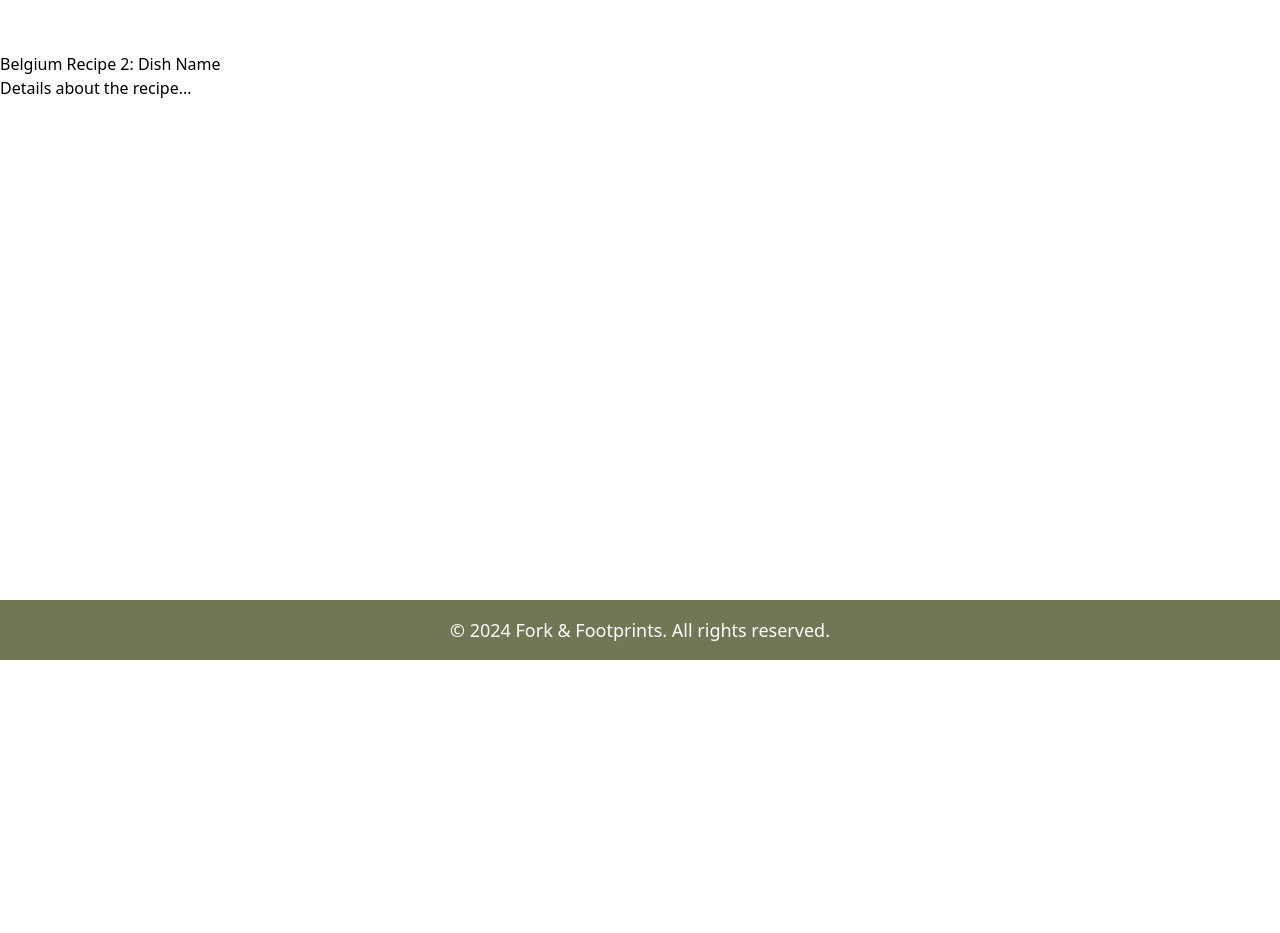
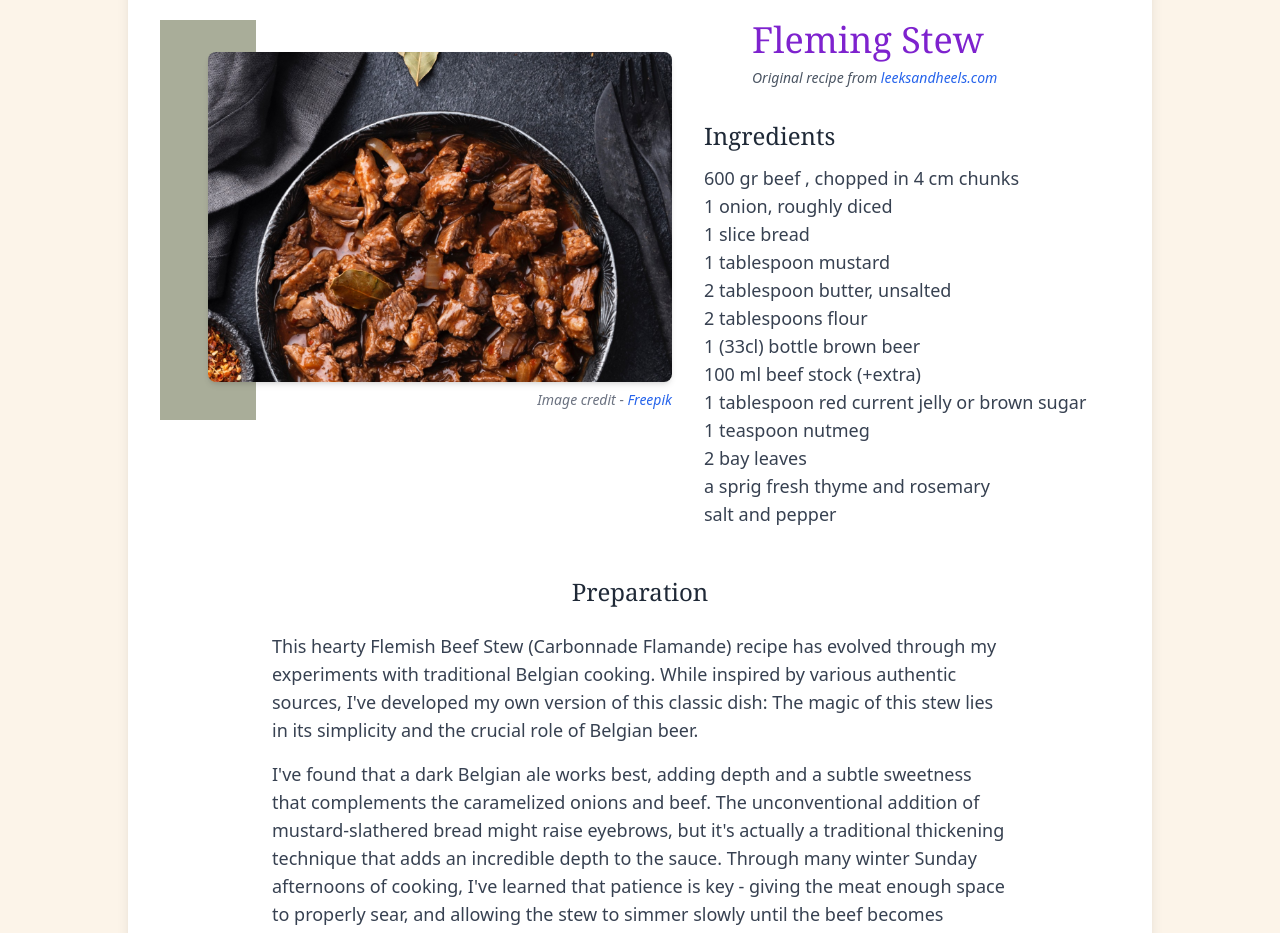
Before and after one commit to Tthompson8416/fork-and-footprints, a React (Vite) app: page /fork-and-footprints/fork-and-footprints/recipes/belgium/recipe2 in a window 1280 px wide. Shown: the part 140-1073 px from the top of the page. Before the commit the page ends 800 px from the top, so only its background shows below. Built offline with nearby package versions, Linux system fonts and the light colour scheme.

Commit message:
Recipe2 added

```diff
--- a/src/pages/Recipe2.jsx
+++ b/src/pages/Recipe2.jsx
@@ -1,12 +1,118 @@
-import React from 'react';
+import flemingStew from "../assets/images/belgium-images/fleming-stew.jpg";
 
-const Recipe2 = () => {
+const Recipe1 = () => {
   return (
-    <div>
-      <h1 className='mt-48'>Belgium Recipe 2: Dish Name</h1>
-      <p>Details about the recipe...</p>
+    <div className="flex justify-center bg-custom-cream px-8 py-12 md:py-16">
+      <div className="relative w-full max-w-[95%] sm:max-w-4xl lg:max-w-5xl bg-white rounded-lg shadow-lg p-8 md:py-16 top-8">
+        {/* Two-column grid for image and ingredients */}
+        <div className="grid grid-cols-1 sm:grid-cols-2 gap-8 mb-12">
+          {/* Left column - Image section */}
+          <div className="relative flex justify-center sm:block">
+            <div className="absolute left-0 hidden w-24 h-[400px] bg-custom-accent/60 sm:block z-0" />
+            <div className="relative w-[80%] sm:w-full sm:ml-12">
+              <img
+                src={flemingStew}
+                alt="Fleming Stew"
+                className="w-full h-[200px] sm:h-[330px] object-cover rounded-lg shadow-md mt-8 z-10"
+              />
+              <p className="relative mt-2 text-xs text-center text-gray-500 sm:text-sm 2xl:text-lg sm:text-right italic">
+                Image credit -{" "}
+                <a
+                  href="https://www.freepik.com/free-photo/delicious-goulash-ready-dinner_25178948.htm#fromView=search&page=1&position=9&uuid=5c97b44b-9c79-4801-adde-713c79c3a977&new_detail=true"
+                  target="_blank"
+                  rel="noopener noreferrer"
+                  className="text-blue-600 hover:text-blue-800"
+                >
+                  Freepik
+                </a>
+              </p>
+            </div>
+          </div>
+
+          {/* Right column - Title and Ingredients */}
+          <div className="relative z-10 space-y-8">
+            <div className="text-center sm:text-left">
+              <h1 className="mb-2 text-2xl font-serif text-red-500 sm:text-2xl lg:text-4xl 2xl:text-5xl sm:ml-12 lg:ml-24 2xl:ml-20 sm:text-yellow-500 md:text-blue-700 lg:text-gray-600 xl:text-purple-700 2xl:text-green-700 3xl:text-orange-700">
+                Fleming Stew
+              </h1>
+              <p className="text-sm italic text-gray-600 sm:text-md sm:ml-12 lg:ml-24 2xl:text-lg">
+                Original recipe from{" "}
+                <a
+                  href="https://leeksandhighheels.com/recipes/belgian-classics/belgian-classics-how-to-make-flemish-beef-stew/"
+                  target="_blank"
+                  rel="noopener noreferrer"
+                  className="text-blue-600 hover:text-blue-800"
+                >
+                  leeksandheels.com
+                </a>
+              </p>
+            </div>
+
+            <div>
+              <h2 className="pl-12 mb-3 text-xl font-serif text-gray-800 sm:text-2xl 2xl:text-4xl 2xl:mb-4">
+                Ingredients
+              </h2>
+              <ul className="pl-12 space-y-2 text-sm text-gray-700 sm:text-base lg:text-lg 2xl:text-2xl z-10">
+                <ul>
+                  <li>600 gr beef , chopped in 4 cm chunks</li>
+                  <li>1 onion, roughly diced</li>
+                  <li>1 slice bread</li>
+                  <li>1 tablespoon mustard</li>
+                  <li>2 tablespoon butter, unsalted</li>
+                  <li>2 tablespoons flour</li>
+                  <li>1 (33cl) bottle brown beer</li>
+                  <li>100 ml beef stock (+extra)</li>
+                  <li>1 tablespoon red current jelly or brown sugar</li>
+                  <li>1 teaspoon nutmeg</li>
+                  <li>2 bay leaves</li>
+                  <li>a sprig fresh thyme and rosemary</li>
+                  <li>salt and pepper</li>
+                </ul>
+              </ul>
+            </div>
+          </div>
+        </div>
+
+        {/* Full-width Preparation section */}
+        <div className="max-w-3xl px-4 mx-auto">
+          <h2 className="mb-6 text-xl font-serif text-center text-gray-800 sm:text-2xl 2xl:text-4xl">
+            Preparation
+          </h2>
+          <div className="space-y-4 text-sm text-gray-700 sm:text-base lg:text-lg 2xl:text-2xl">
+            <p>
+              This hearty Flemish Beef Stew (Carbonnade Flamande) recipe has
+              evolved through my experiments with traditional Belgian cooking.
+              While inspired by various authentic sources, I've developed my own
+              version of this classic dish: The magic of this stew lies in its
+              simplicity and the crucial role of Belgian beer.
+            </p>
+            <p>
+              I've found that a dark Belgian ale works best, adding depth and a
+              subtle sweetness that complements the caramelized onions and beef.
+              The unconventional addition of mustard-slathered bread might raise
+              eyebrows, but it's actually a traditional thickening technique
+              that adds an incredible depth to the sauce. Through many winter
+              Sunday afternoons of cooking, I've learned that patience is key -
+              giving the meat enough space to properly sear, and allowing the
+              stew to simmer slowly until the beef becomes meltingly tender.
+            </p>
+            <p>
+              While it's tempting to dive in right away (and it's certainly
+              delicious), I've discovered that letting it rest overnight
+              transforms it into something even more special, as the flavors
+              meld and deepen.
+            </p>
+            <p>
+              A tip from my kitchen: I like to serve this with crispy Belgian
+              fries and a good crusty bread to soak up every last drop of the
+              rich sauce. And of course, serving it with the same type of beer
+              you used in cooking makes for a perfect pairing.
+            </p>
+          </div>
+        </div>
+      </div>
     </div>
   );
 };
 
-export default Recipe2;
+export default Recipe1;
```
Also changed, not shown: src/assets/images/belgium-images/fleming-stew.jpg (renamed from src/assets/images/belgium-images/fleming stew.jpg), src/assets/images/belgium-images/sole-meuniere.jpg (renamed from src/assets/images/belgium-images/sole meuniere.jpg).
